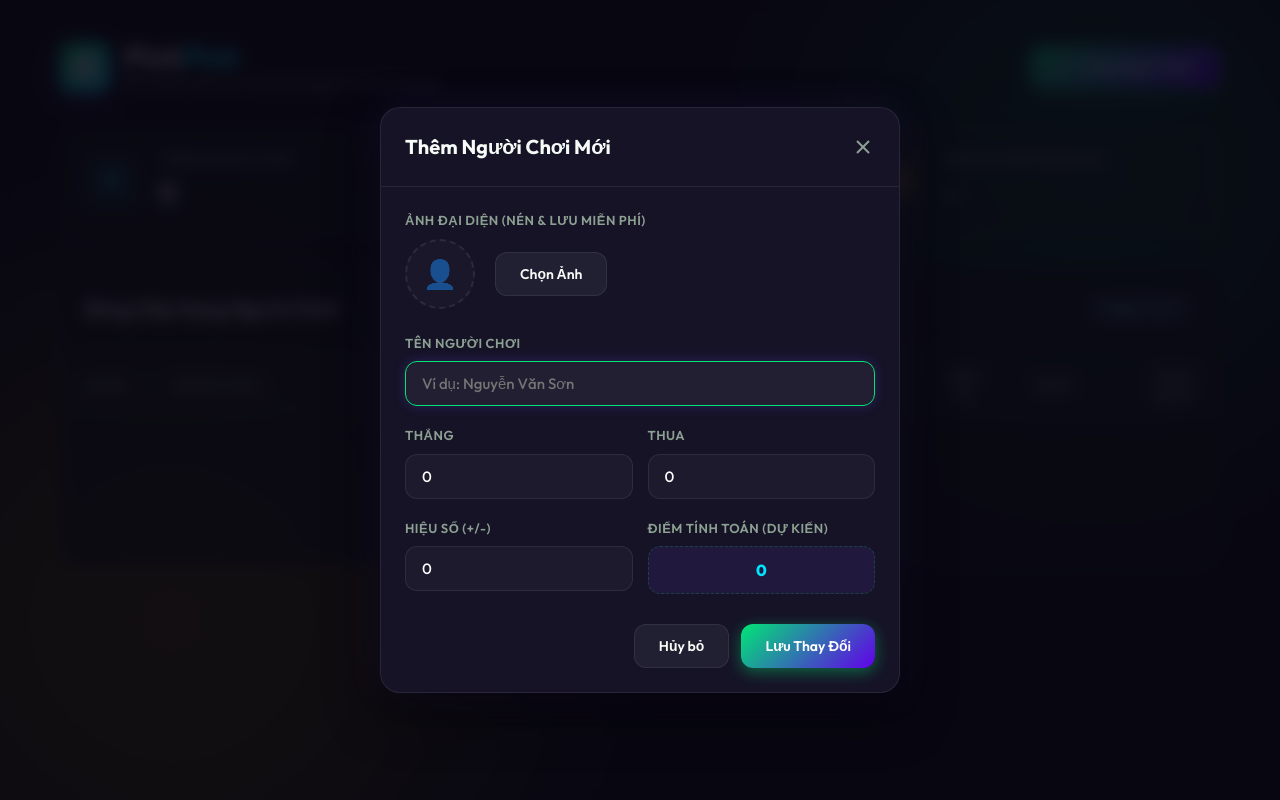
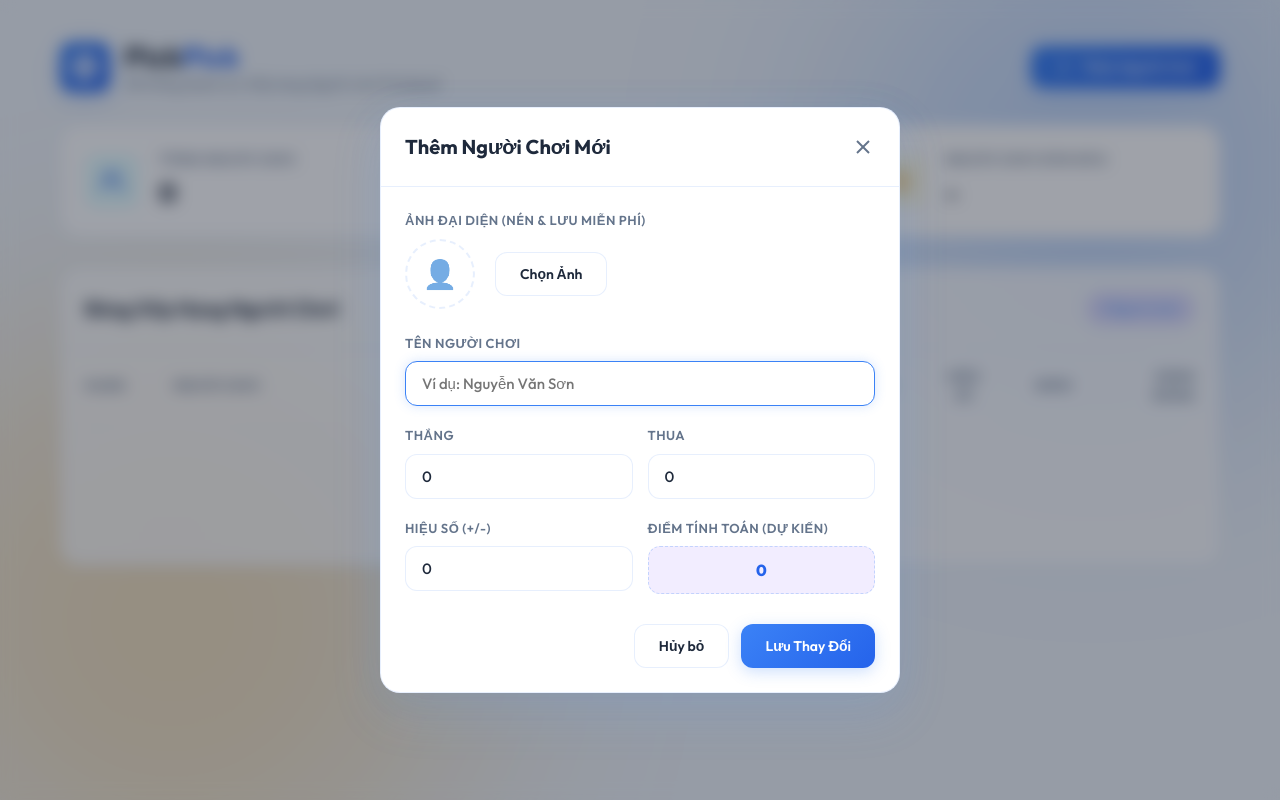
Before and after one commit to sonph1812/pickle-rank, a website: page public/index.html in a window 1280 px wide. Both pictures are taken after a click on the button "Thêm Người Chơi". Drawn offline with Linux system fonts and the light colour scheme; no server answers.

Commit message:
style: revamp theme to premium pastel blue and white style

```diff
--- a/public/css/style.css
+++ b/public/css/style.css
@@ -1,25 +1,25 @@
 :root {
   --font-family: 'Outfit', sans-serif;
 
-  /* Color Palette - Premium Sports Grass Green Theme */
-  --bg-primary: #040805;
-  --bg-secondary: rgba(12, 24, 15, 0.65);
-  --bg-card: rgba(20, 38, 25, 0.45);
-  --border-color: rgba(255, 255, 255, 0.08);
-  --border-glow: rgba(0, 230, 118, 0.2);
+  /* Color Palette - Premium Pastel Blue & White Theme */
+  --bg-primary: #f0f5fa; /* Soft pastel sky blue-white */
+  --bg-secondary: rgba(255, 255, 255, 0.75); /* Clean white transparent */
+  --bg-card: #ffffff; /* Solid white for cards */
+  --border-color: rgba(94, 150, 240, 0.15); /* Soft pastel blue border */
+  --border-glow: rgba(59, 130, 246, 0.25); /* Focus blue border glow */
 
-  --text-main: #f5fbf6;
-  --text-muted: #8da192;
+  --text-main: #1e293b; /* Dark slate blue text for high legibility */
+  --text-muted: #64748b; /* Cool grayish blue muted text */
 
   /* Accent Colors */
-  --primary: #00e676;
-  --primary-glow: rgba(0, 230, 118, 0.4);
-  --primary-hover: #5df29d;
+  --primary: #3b82f6; /* Pastel sky blue */
+  --primary-glow: rgba(59, 130, 246, 0.25);
+  --primary-hover: #60a5fa; /* Lighter pastel blue */
 
-  --accent-green: #00e676;
-  --accent-red: #ff1744;
-  --accent-blue: #00e5ff;
-  --accent-yellow: #ffd700;
+  --accent-green: #10b981; /* Soft pastel emerald green */
+  --accent-red: #f43f5e; /* Soft pastel rose red */
+  --accent-blue: #2563eb; /* Royal blue */
+  --accent-yellow: #f59e0b; /* Pastel gold */
 
   /* Layout constraints */
   --border-radius-lg: 20px;
@@ -112,7 +112,7 @@ body {
   align-items: center;
   justify-content: center;
   color: white;
-  box-shadow: 0 8px 24px rgba(124, 77, 255, 0.4);
+  box-shadow: 0 8px 24px rgba(59, 130, 246, 0.2);
 }
 
 .logo-icon svg {
@@ -158,7 +158,7 @@ body {
 }
 
 .btn-primary {
-  background: linear-gradient(135deg, var(--primary), #6200ea);
+  background: linear-gradient(135deg, var(--primary), var(--accent-blue));
   color: white;
   box-shadow: 0 4px 15px var(--primary-glow);
 }
@@ -166,7 +166,7 @@ body {
 .btn-primary:hover {
   background: linear-gradient(135deg, var(--primary-hover), var(--primary));
   transform: translateY(-2px);
-  box-shadow: 0 6px 20px rgba(124, 77, 255, 0.6);
+  box-shadow: 0 6px 20px rgba(59, 130, 246, 0.3);
 }
 
 .btn-secondary {
@@ -407,7 +407,7 @@ body {
   left: 0;
   width: 100%;
   height: 100%;
-  background: rgba(10, 8, 20, 0.85);
+  background: rgba(15, 23, 42, 0.4);
   backdrop-filter: blur(8px);
   z-index: 1000;
   display: flex;
@@ -424,9 +424,9 @@ body {
 }
 
 .modal-card {
-  background: #161327;
+  background: var(--bg-card);
   border: 1px solid var(--border-color);
-  box-shadow: 0 20px 50px rgba(0, 0, 0, 0.5), 0 0 40px rgba(124, 77, 255, 0.1);
+  box-shadow: 0 20px 50px rgba(100, 160, 240, 0.15), 0 0 40px rgba(59, 130, 246, 0.05);
   width: 100%;
   max-width: 520px;
   border-radius: var(--border-radius-lg);
@@ -497,11 +497,11 @@ label {
 
 input[type="text"], input[type="number"] {
   font-family: var(--font-family);
-  background: rgba(255, 255, 255, 0.03);
+  background: #ffffff;
   border: 1px solid var(--border-color);
   border-radius: var(--border-radius-md);
   padding: 12px 16px;
-  color: white;
+  color: var(--text-main);
   font-size: 15px;
   font-weight: 500;
   transition: var(--transition);
@@ -510,8 +510,8 @@ input[type="text"], input[type="number"] {
 input:focus {
   outline: none;
   border-color: var(--primary);
-  box-shadow: 0 0 12px rgba(124, 77, 255, 0.25);
-  background: rgba(255, 255, 255, 0.05);
+  box-shadow: 0 0 12px rgba(59, 130, 246, 0.2);
+  background: #ffffff;
 }
 
 .preview-value {
@@ -544,7 +544,7 @@ input:focus {
 }
 
 .toast {
-  background: rgba(22, 19, 39, 0.9);
+  background: var(--bg-card);
   backdrop-filter: blur(12px);
   border-left: 4px solid var(--primary);
   border-top: 1px solid var(--border-color);
@@ -552,13 +552,13 @@ input:focus {
   border-right: 1px solid var(--border-color);
   padding: 16px 20px;
   border-radius: var(--border-radius-md);
-  box-shadow: 0 10px 30px rgba(0, 0, 0, 0.25);
+  box-shadow: 0 10px 30px rgba(100, 160, 240, 0.12);
   display: flex;
   align-items: center;
   gap: 12px;
   min-width: 300px;
   max-width: 400px;
-  color: white;
+  color: var(--text-main);
   transform: translateX(120%);
   animation: slideIn 0.3s cubic-bezier(0.4, 0, 0.2, 1) forwards;
   transition: var(--transition);
@@ -713,11 +713,11 @@ input:focus {
 .ticker-wrap {
   width: 100%;
   overflow: hidden;
-  background: rgba(20, 38, 25, 0.45);
+  background: var(--bg-secondary);
   backdrop-filter: blur(12px);
   border: 1px solid var(--border-color);
   border-radius: var(--border-radius-md);
-  box-shadow: 0 4px 20px rgba(0, 0, 0, 0.15);
+  box-shadow: 0 4px 20px rgba(100, 160, 240, 0.08);
   display: flex;
   align-items: center;
   padding: 12px 0;
```
